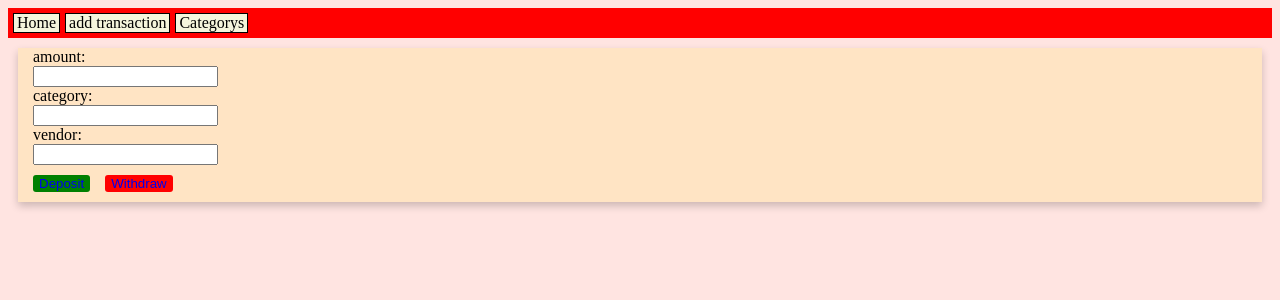
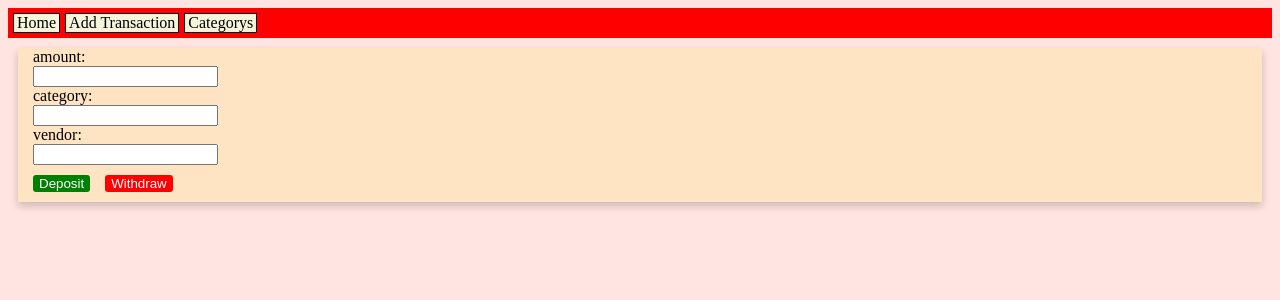
Before and after one commit to Sharqawi-1995/bank, a React (Create React App) app: page /operations in a window 1280 px wide. Shown: the top 300 px of the page. Built offline with nearby package versions, Linux system fonts and the light colour scheme; no server answers.

Commit message:
on branch main

```diff
--- a/src/App.css
+++ b/src/App.css
@@ -54,7 +54,7 @@
 }
 
 .Transaction button {
-  background-color: mistyrose;
+  cursor: pointer;
 }
 
 .Transactions h4 {
@@ -135,3 +135,8 @@
 .sum{
   padding-bottom: 5px;
 }
+
+.link{
+  text-decoration: none;
+    color: white;
+}
--- a/src/App.js
+++ b/src/App.js
@@ -46,7 +46,7 @@ export default class App extends Component {
         <div className="App">
           <div className="mainLinks">
             <Link to="/">Home</Link>
-            <Link to="/operations">add transaction</Link>
+            <Link to="/operations">Add Transaction</Link>
             <Link to="/categorys">Categorys</Link>
           </div>
 
--- a/src/components/Category.js
+++ b/src/components/Category.js
@@ -1,13 +1,20 @@
-import React, { Component } from 'react'
+import React, { Component } from "react";
 
 export default class Category extends Component {
   render() {
-    let category=this.props.category
+    let category = this.props.category;
     return (
-      <div className='category'>
-        <span className='id'>category:{category._id}</span>
-        <span className='sum'>totale amounts:{category.sum}</span>
+      <div className="category">
+        Category:
+        <span className="id">{category._id}</span>
+        Totale Amounts:
+        <span
+          className="sum"
+          style={{ color: category.sum >= 0 ? "green" : "red" }}
+        >
+          {category.sum}
+        </span>
       </div>
-    )
+    );
   }
 }
--- a/src/components/Operations.js
+++ b/src/components/Operations.js
@@ -83,13 +83,13 @@ export default class Operations extends Component {
           </div>
 
           <button className="depositButton" onClick={this.deposit}>
-            <Link to="/">
+            <Link className="link"to="/">
               Deposit
             </Link>
           </button>
 
           <button className="withdrawButton" onClick={this.Withdraw}>
-            <Link to="/">
+            <Link className="link"to="/">
               Withdraw
             </Link>
           </button>
```
